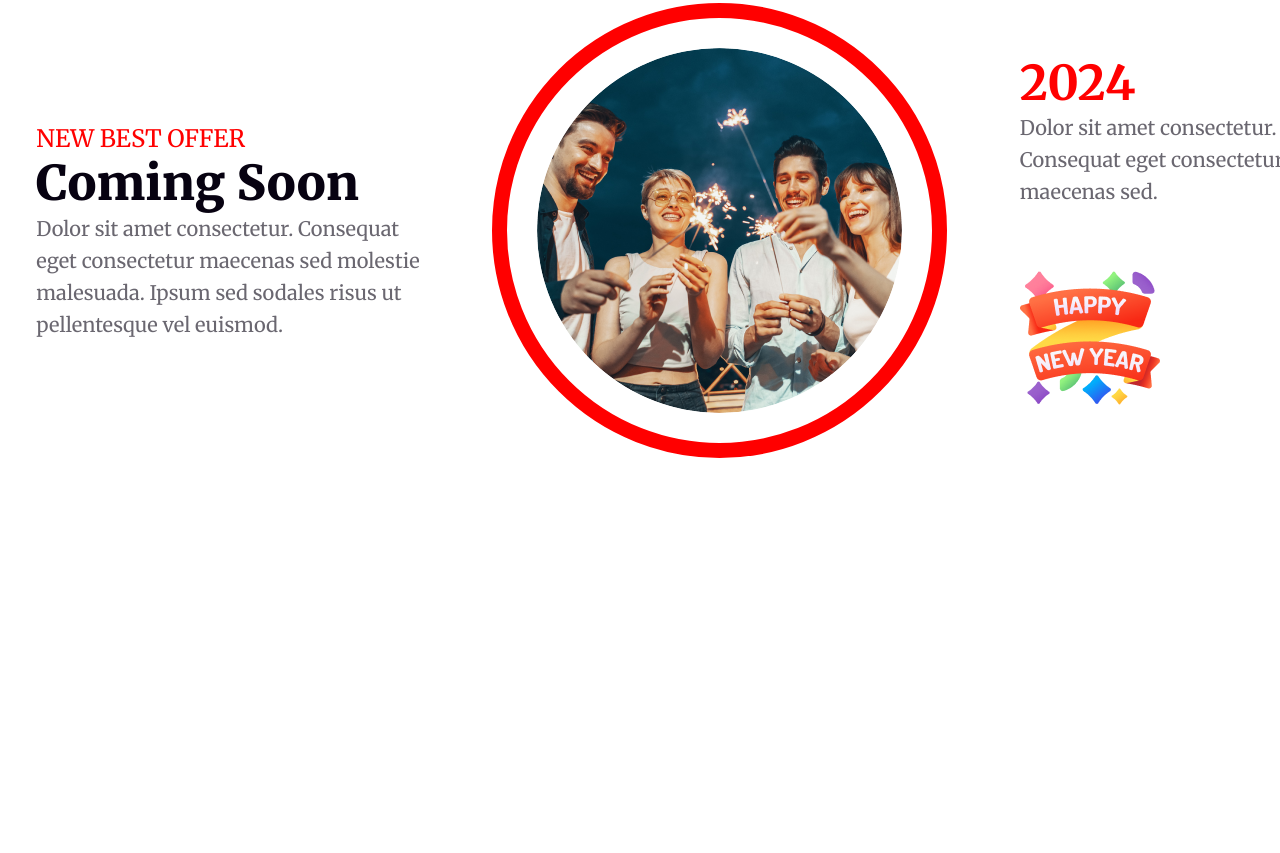
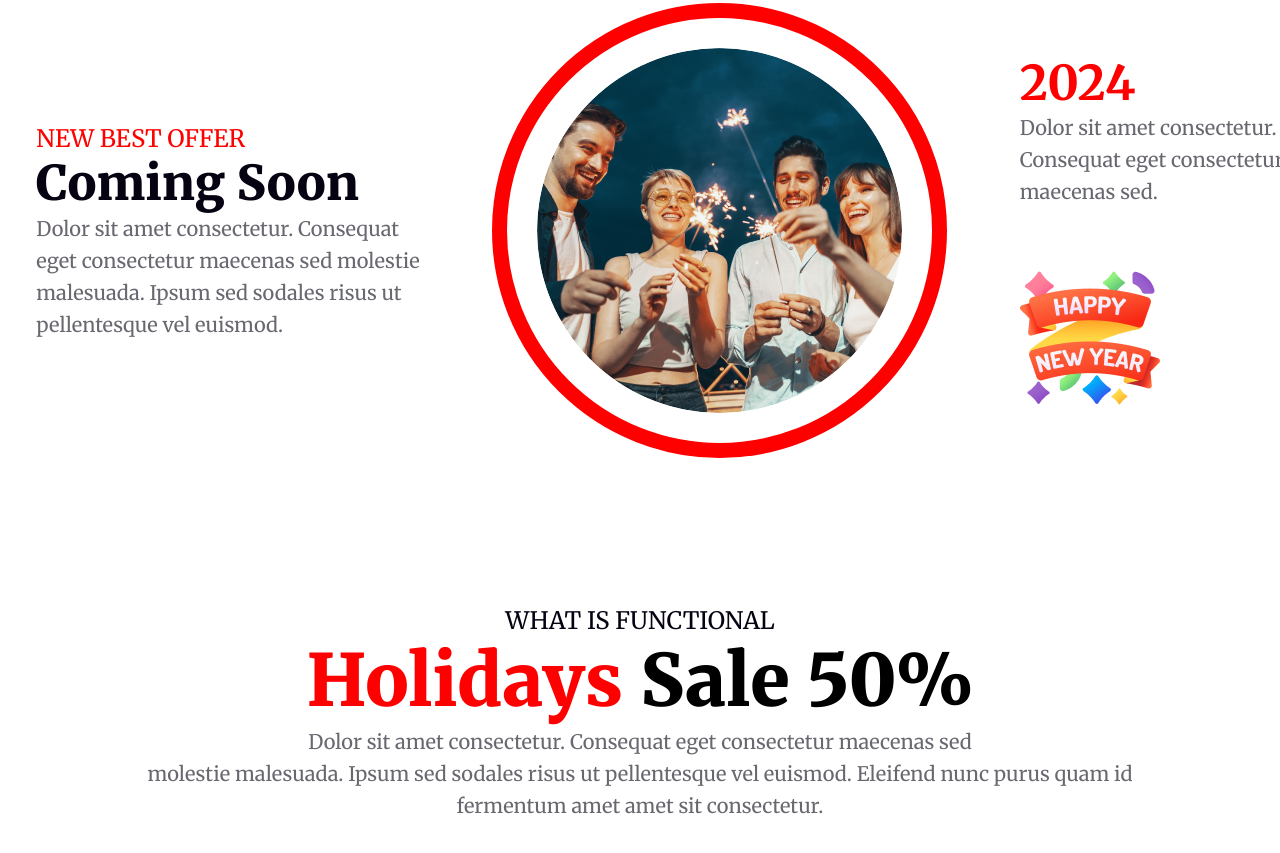
Before and after one commit to PHOYSAL/new-year-offer, a plain HTML site: page index.html in a window 1280 px wide. Shown: the part 2847-3700 px from the top of the page. Before the commit the page ends 3311 px from the top, so only its background shows below. Drawn offline with Linux system fonts and the light colour scheme.

Commit message:
added holiday sale section

```diff
--- a/index.html
+++ b/index.html
@@ -61,6 +61,15 @@
                 </div>
             </div>
            </section>
+           <!-- holiday sale section start here  -->
+            <section class="holiday-sale-container">
+                <div class="holiday-sale-title">
+                    <h4>WHAT IS FUNCTIONAL</h4>
+                    <h1><span id="holiday-color">Holidays</span> Sale 50%</h1>
+                    <p>Dolor sit amet consectetur. Consequat eget consectetur maecenas sed <br>
+                        molestie malesuada. Ipsum sed sodales risus ut pellentesque vel euismod. Eleifend nunc purus quam id <br> fermentum amet amet sit consectetur.</p>
+                </div>
+            </section>
     </main>
     <footer></footer>
 </body>
--- a/styles/style.css
+++ b/styles/style.css
@@ -282,3 +282,45 @@ body {
   background: url(friends-enjoying-rooftop-party);
   border-radius: 50%;
 }
+/* holiday sale section star here  */
+.holiday-sale-container {
+  width: 1068px;
+  height: 260px;
+  margin: 0 auto;
+  display: flex;
+  flex-direction: column;
+  justify-content: center;
+  align-items: center;
+  margin-top: 120px;
+  margin-bottom: 65px;
+}
+
+.holiday-sale-title h4 {
+  color: rgb(7, 2, 17);
+  font-size: 24px;
+  font-weight: 500;
+  line-height: 29px;
+  letter-spacing: 0%;
+  text-align: center;
+}
+
+.holiday-sale-title h1 {
+  font-size: 72px;
+  font-weight: 900;
+  line-height: 91px;
+  letter-spacing: 0%;
+  text-align: center;
+}
+
+#holiday-color {
+  color: rgb(255, 0, 0);
+}
+
+.holiday-sale-title p {
+  color: rgba(7, 2, 17, 0.6);
+  font-size: 20px;
+  font-weight: 500;
+  line-height: 32px;
+  letter-spacing: 0%;
+  text-align: center;
+}
```
